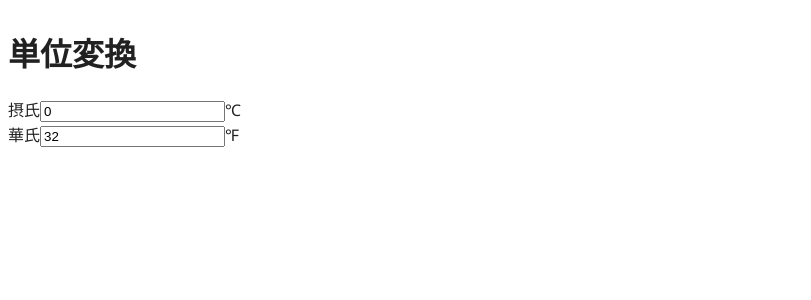
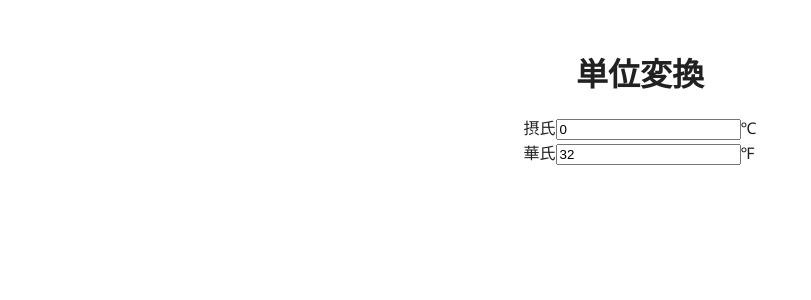
Before and after one commit to degiple/nuxt3-vitest, a Nuxt app: page /kurata/units in a window 1280 px wide. Shown: the top 300 px of the page, without its empty margins (0-811 px from the left). Built offline with nearby package versions, Linux system fonts and the light colour scheme.

Commit message:
add style

```diff
--- a/pages/kurata/units.vue
+++ b/pages/kurata/units.vue
@@ -26,3 +26,16 @@ const ftoC = () => {
   celsius.value = Math.round((((fahrenheit.value - 32) * 5) / 9) * 100) / 100
 }
 </script>
+
+<style scoped>
+.container {
+  max-width: 600px;
+  margin: 0 auto;
+  padding: 20px;
+}
+
+.title {
+  text-align: center;
+  margin-bottom: 20px;
+}
+</style>
```
